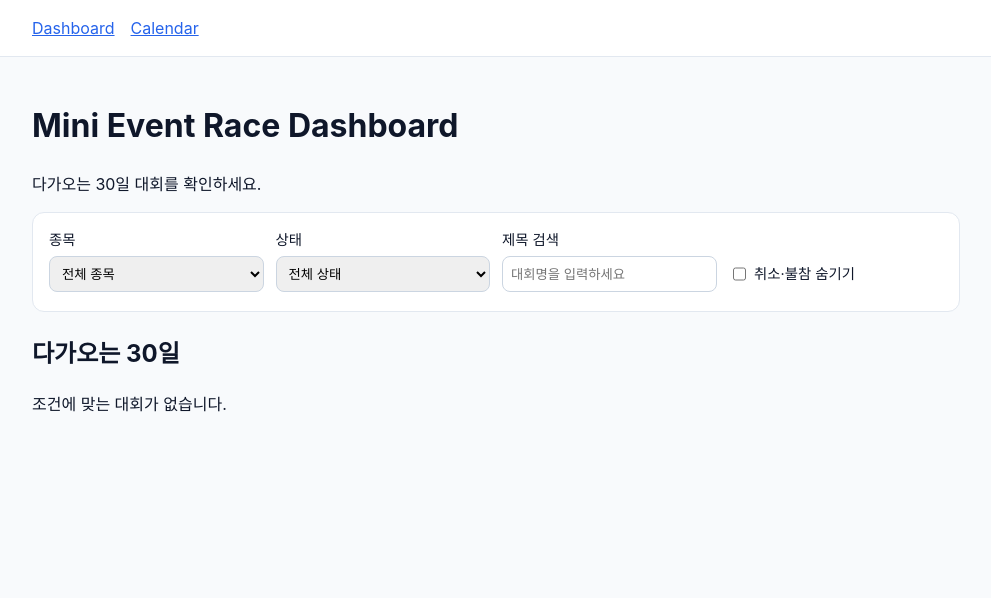
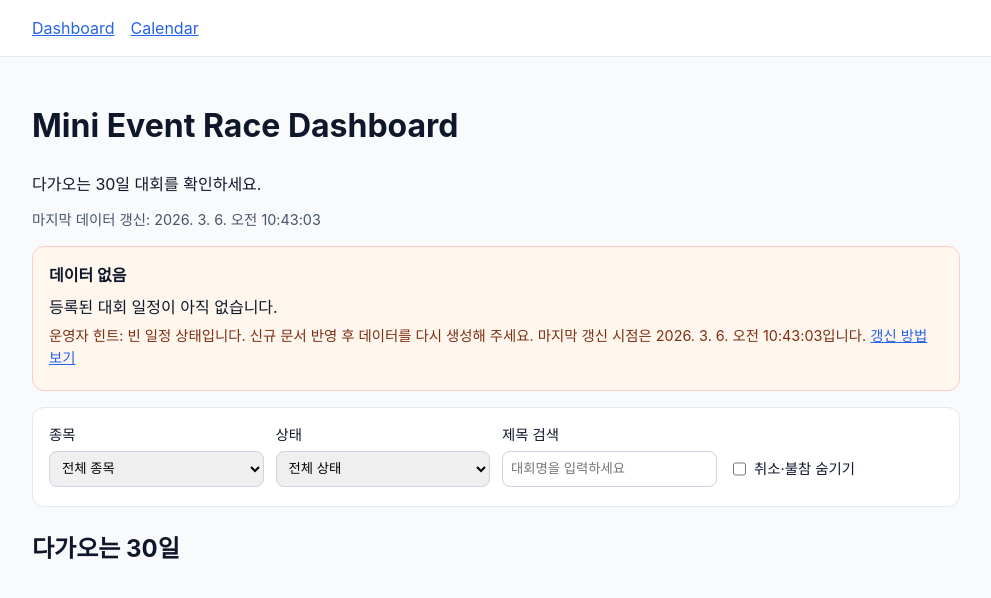
Before and after one commit to kthss01/mini-event-race-dashboard-codex, a React (Vite) app: page / in a window 1280 px wide. Shown: the top 598 px of the page, without its empty margins (144-1135 px from the left). Built offline with nearby package versions, Linux system fonts and the light colour scheme.

Commit message:
feat: distinguish empty contest state and show data freshness

```diff
--- /dev/null
+++ b/public/data-refresh-guide.html
@@ -0,0 +1,35 @@
+<!doctype html>
+<html lang="ko">
+  <head>
+    <meta charset="UTF-8" />
+    <meta name="viewport" content="width=device-width, initial-scale=1.0" />
+    <title>데이터 갱신 가이드</title>
+    <style>
+      body {
+        font-family: Inter, system-ui, sans-serif;
+        max-width: 760px;
+        margin: 0 auto;
+        padding: 2rem 1rem;
+        line-height: 1.6;
+      }
+      code {
+        background: #f1f5f9;
+        padding: 0.1rem 0.3rem;
+        border-radius: 0.3rem;
+      }
+    </style>
+  </head>
+  <body>
+    <h1>데이터 갱신 방법</h1>
+    <p>운영자는 아래 순서로 일정 데이터를 갱신할 수 있습니다.</p>
+    <ol>
+      <li><code>npm run build:data</code> 실행</li>
+      <li><code>npm run validate:data</code> 결과 확인</li>
+      <li>생성된 <code>data/contests.json</code> 배포</li>
+    </ol>
+    <p>
+      자세한 체크리스트는 저장소 <code>README.md</code>의
+      "초기 세팅/갱신 절차"를 확인하세요.
+    </p>
+  </body>
+</html>
--- a/src/App.tsx
+++ b/src/App.tsx
@@ -7,9 +7,12 @@ import DashboardPage from './pages/DashboardPage';
 const ROUTES = ['/', '/calendar', '/contest/:id'];
 
 export default function App() {
-  const { data, loading, error } = useContestData();
+  const { data, loading, loadState } = useContestData();
   const pathname = useRouter();
   const route = useRoute(pathname, ROUTES);
+
+  const dataNoticeMode =
+    loadState === 'ready' ? null : loadState === 'error' ? ('error' as const) : ('empty' as const);
 
   return (
     <>
@@ -26,16 +29,22 @@ export default function App() {
         </main>
       ) : null}
 
-      {error ? (
-        <main>
-          <p className="error">{error}</p>
-        </main>
-      ) : null}
-
       {!loading && data ? (
         <>
-          {route.path === '/' ? <DashboardPage contests={data.contests} /> : null}
-          {route.path === '/calendar' ? <CalendarPage contests={data.contests} /> : null}
+          {route.path === '/' ? (
+            <DashboardPage
+              contests={data.contests}
+              generatedAt={data.meta.generatedAt}
+              dataNoticeMode={dataNoticeMode}
+            />
+          ) : null}
+          {route.path === '/calendar' ? (
+            <CalendarPage
+              contests={data.contests}
+              generatedAt={data.meta.generatedAt}
+              dataNoticeMode={dataNoticeMode}
+            />
+          ) : null}
           {route.path === '/contest/:id' ? (
             <ContestDetailPage contests={data.contests} contestId={route.params.id} />
           ) : null}
--- a/src/index.css
+++ b/src/index.css
@@ -199,3 +199,31 @@ select {
   color: #64748b;
   background: #f1f5f9;
 }
+
+.meta-text {
+  color: #475569;
+  font-size: 0.9rem;
+  margin-top: -0.2rem;
+}
+
+.data-notice {
+  border: 1px solid #fecaca;
+  background: #fff7ed;
+  border-radius: 0.75rem;
+  padding: 1rem;
+  margin: 1rem 0;
+}
+
+.data-notice h2 {
+  margin: 0 0 0.5rem;
+  font-size: 1rem;
+}
+
+.data-notice p {
+  margin: 0.35rem 0;
+}
+
+.admin-hint {
+  color: #7c2d12;
+  font-size: 0.9rem;
+}
--- a/src/lib/data.ts
+++ b/src/lib/data.ts
@@ -1,10 +1,13 @@
 import { useEffect, useState } from 'react';
 import type { ContestsFile } from './types';
+
+export type ContestDataLoadState = 'ready' | 'empty' | 'error';
 
 type ContestDataState = {
   data: ContestsFile | null;
   loading: boolean;
   error: string | null;
+  loadState: ContestDataLoadState;
 };
 
 const EMPTY_DATA: ContestsFile = {
@@ -38,11 +41,16 @@ export async function loadContestData(): Promise<ContestsFile> {
   return payload;
 }
 
+function resolveLoadState(data: ContestsFile): ContestDataLoadState {
+  return data.contests.length === 0 ? 'empty' : 'ready';
+}
+
 export function useContestData(): ContestDataState {
   const [state, setState] = useState<ContestDataState>({
     data: null,
     loading: true,
-    error: null
+    error: null,
+    loadState: 'ready'
   });
 
   useEffect(() => {
@@ -51,12 +59,22 @@ export function useContestData(): ContestDataState {
     loadContestData()
       .then((data) => {
         if (active) {
-          setState({ data, loading: false, error: null });
+          setState({
+            data,
+            loading: false,
+            error: null,
+            loadState: resolveLoadState(data)
+          });
         }
       })
       .catch((error: Error) => {
         if (active) {
-          setState({ data: EMPTY_DATA, loading: false, error: error.message });
+          setState({
+            data: EMPTY_DATA,
+            loading: false,
+            error: error.message,
+            loadState: 'error'
+          });
         }
       });
 
--- a/src/pages/CalendarPage.tsx
+++ b/src/pages/CalendarPage.tsx
@@ -1,15 +1,58 @@
 import CalendarView from '../components/CalendarView';
 import type { Contest } from '../lib/types';
 
+type DataNoticeMode = 'empty' | 'error';
+
 type CalendarPageProps = {
   contests: Contest[];
+  generatedAt: string;
+  dataNoticeMode: DataNoticeMode | null;
 };
 
-export default function CalendarPage({ contests }: CalendarPageProps) {
+function formatGeneratedAt(value: string) {
+  const date = new Date(value);
+
+  if (Number.isNaN(date.getTime())) {
+    return '알 수 없음';
+  }
+
+  return date.toLocaleString('ko-KR', { timeZone: 'Asia/Seoul' });
+}
+
+export default function CalendarPage({
+  contests,
+  generatedAt,
+  dataNoticeMode
+}: CalendarPageProps) {
+  const userNotice =
+    dataNoticeMode === 'error'
+      ? '캘린더용 일정 데이터를 불러오지 못했습니다.'
+      : '표시할 일정이 아직 없습니다.';
+
+  const adminNotice =
+    dataNoticeMode === 'error'
+      ? '수집/파싱 실패 여부를 확인하고 데이터 생성 작업을 재실행해 주세요.'
+      : '문서에 일정이 비어 있을 수 있습니다. 데이터 갱신 절차를 실행해 최신 상태를 반영해 주세요.';
+
   return (
     <main>
       <h1>Contest Calendar</h1>
       <p>날짜별 대회를 선택해 상세 페이지로 이동하세요.</p>
+      <p className="meta-text">마지막 데이터 갱신: {formatGeneratedAt(generatedAt)}</p>
+
+      {dataNoticeMode ? (
+        <section className="data-notice" aria-live="polite">
+          <h2>데이터 없음</h2>
+          <p>{userNotice}</p>
+          <p className="admin-hint">
+            운영자 힌트: {adminNotice} 마지막 갱신 시점은 {formatGeneratedAt(generatedAt)}입니다.{' '}
+            <a href="/data-refresh-guide.html" target="_blank" rel="noreferrer">
+              갱신 방법 보기
+            </a>
+          </p>
+        </section>
+      ) : null}
+
       <CalendarView contests={contests} />
     </main>
   );
--- a/src/pages/DashboardPage.tsx
+++ b/src/pages/DashboardPage.tsx
@@ -3,8 +3,12 @@ import ContestCard from '../components/ContestCard';
 import Filters, { type FiltersValue } from '../components/Filters';
 import type { Contest } from '../lib/types';
 
+type DataNoticeMode = 'empty' | 'error';
+
 type DashboardPageProps = {
   contests: Contest[];
+  generatedAt: string;
+  dataNoticeMode: DataNoticeMode | null;
 };
 
 function within30Days(contest: Contest) {
@@ -38,7 +42,21 @@ function matchesFilters(contest: Contest, filters: FiltersValue) {
   return true;
 }
 
-export default function DashboardPage({ contests }: DashboardPageProps) {
+function formatGeneratedAt(value: string) {
+  const date = new Date(value);
+
+  if (Number.isNaN(date.getTime())) {
+    return '알 수 없음';
+  }
+
+  return date.toLocaleString('ko-KR', { timeZone: 'Asia/Seoul' });
+}
+
+export default function DashboardPage({
+  contests,
+  generatedAt,
+  dataNoticeMode
+}: DashboardPageProps) {
   const [filters, setFilters] = useState<FiltersValue>({
     sport: 'all',
     status: 'all',
@@ -65,15 +83,40 @@ export default function DashboardPage({ contests }: DashboardPageProps) {
     [filtered]
   );
 
+  const userNotice =
+    dataNoticeMode === 'error'
+      ? '대회 데이터를 불러오지 못했습니다. 잠시 후 다시 확인해 주세요.'
+      : '등록된 대회 일정이 아직 없습니다.';
+
+  const adminNotice =
+    dataNoticeMode === 'error'
+      ? '수집/파싱 파이프라인 실패 가능성이 있습니다. 데이터 소스와 배치 로그를 확인해 주세요.'
+      : '빈 일정 상태입니다. 신규 문서 반영 후 데이터를 다시 생성해 주세요.';
+
   return (
     <main>
       <h1>Mini Event Race Dashboard</h1>
       <p>다가오는 30일 대회를 확인하세요.</p>
+      <p className="meta-text">마지막 데이터 갱신: {formatGeneratedAt(generatedAt)}</p>
+
+      {dataNoticeMode ? (
+        <section className="data-notice" aria-live="polite">
+          <h2>데이터 없음</h2>
+          <p>{userNotice}</p>
+          <p className="admin-hint">
+            운영자 힌트: {adminNotice} 마지막 갱신 시점은 {formatGeneratedAt(generatedAt)}입니다.{' '}
+            <a href="/data-refresh-guide.html" target="_blank" rel="noreferrer">
+              갱신 방법 보기
+            </a>
+          </p>
+        </section>
+      ) : null}
+
       <Filters value={filters} sports={sports} onChange={setFilters} />
 
       <section>
         <h2>다가오는 30일</h2>
-        {upcoming.length === 0 ? <p>조건에 맞는 대회가 없습니다.</p> : null}
+        {!dataNoticeMode && upcoming.length === 0 ? <p>조건에 맞는 대회가 없습니다.</p> : null}
         <div className="contest-grid">
           {upcoming.map((contest) => (
             <ContestCard key={contest.id} contest={contest} />
```
